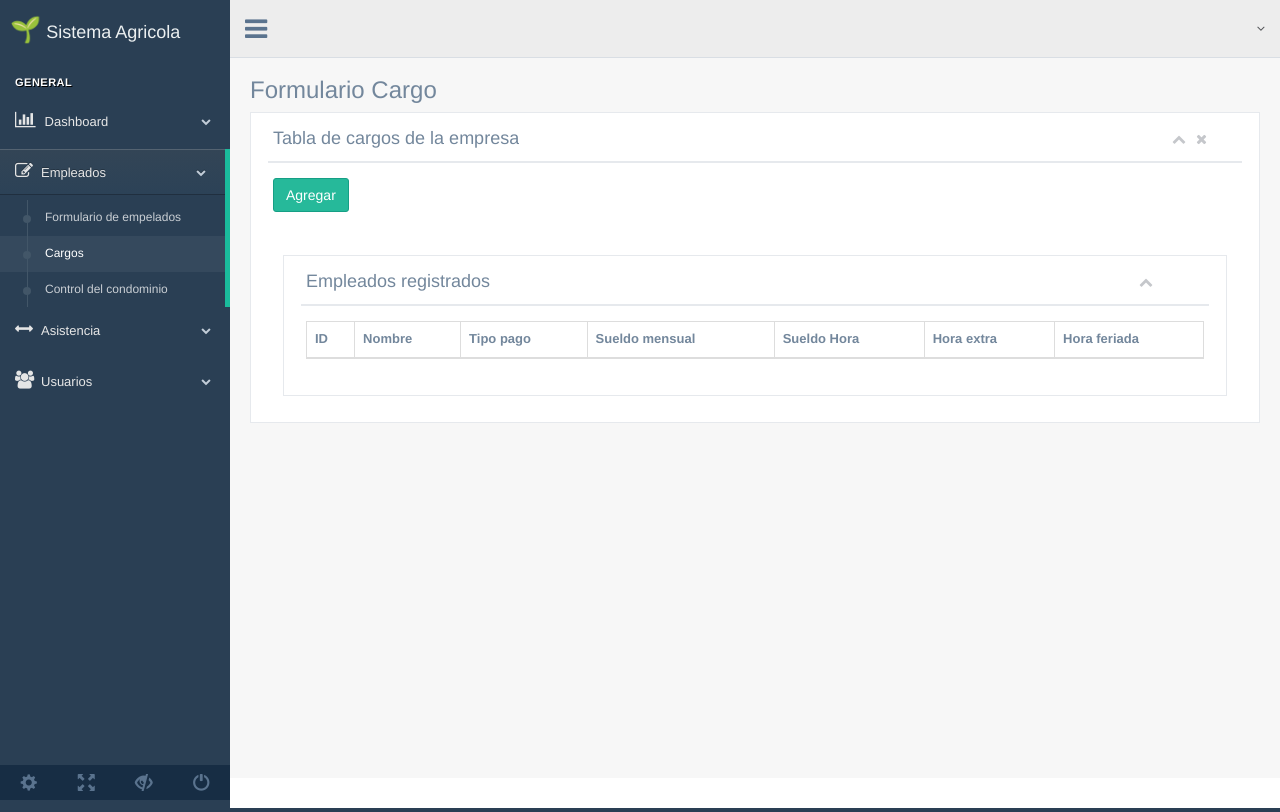
After one commit to melgar1992/recurso-humano-agricola, a CodeIgniter app: page /recurso-humano-agricola/Cargo in a window 1280 px wide. The commit adds this page. Run offline with CodeIgniter, Linux system fonts and the light colour scheme; lists and menus that the app fills with data are empty; some libraries are stand-ins or nearby versions.

Commit message:
Cargo
Se crearon los archivos para comenzar a trabajar en el cargos de la empresa.

```diff
--- a/application/config/autoload.php
+++ b/application/config/autoload.php
@@ -132,4 +132,4 @@ $autoload['language'] = array();
 |
 |	$autoload['model'] = array('first_model' => 'first');
 */
-$autoload['model'] = array('Empleado_model');
+$autoload['model'] = array('Empleado_model', 'Cargo_model');
--- /dev/null
+++ b/application/controllers/Cargo.php
@@ -0,0 +1,18 @@
+<?php
+defined('BASEPATH') or exit('No direct script access allowed');
+
+class Cargo extends BaseController
+{
+    function __construct()
+    {
+        parent::__construct();
+    }
+
+
+    public function index()
+    {
+        $data = array();
+
+        $this->loadView('Cargo','formularios/cargo/cargo_form', $data);
+    }
+}
--- /dev/null
+++ b/application/models/Cargo_model.php
@@ -0,0 +1,7 @@
+<?php
+class Cargo_model extends CI_Model
+{
+
+
+
+}
--- /dev/null
+++ b/application/views/formularios/cargo/cargo_form.php
@@ -0,0 +1,136 @@
+<div class="right_col" role="main">
+    <div class="">
+        <div class="page-title">
+            <div class="title_left">
+                <h3>Formulario Cargo</h3>
+            </div>
+        </div>
+        <br>
+        <div class="clearfix"></div>
+        <div class="row">
+            <div class="col-md-12 col-sm-12 col-xs-12">
+                <div class="x_panel">
+                    <div class="x_title">
+                        <h2>Tabla de cargos de la empresa</h2>
+                        <ul class="nav navbar-right panel_toolbox">
+                            <li><a class="collapse-link"><i class="fa fa-chevron-up"></i></a>
+                            </li>
+                            <li><a class="close-link"><i class="fa fa-close"></i></a>
+                            </li>
+                        </ul>
+                        <div class="clearfix"></div>
+                    </div>
+                    <div class="x_content">
+                        <div class="row">
+                            <div class="col-md-12 col-lg-12">
+                                <button class="btn btn-success" id='btn-nuevo' type="button" data-toggle="modal" data-target='#modal-empleados'>Agregar</button>
+                            </div>
+                        </div>
+                        <br>
+                        <br>
+                        <div class="col-md-12 col-sm-12 col-xs-12">
+                            <div class="x_panel">
+                                <div class="x_title">
+                                    <h2>Empleados registrados</h2>
+                                    <ul class="nav navbar-right panel_toolbox">
+                                        <li><a class="collapse-link"><i class="fa fa-chevron-up"></i></a>
+                                        </li>
+                                    </ul>
+                                    <div class="clearfix"></div>
+                                </div>
+                                <div class="x_content">
+
+                                    <div class="card-box table-responsive">
+                                        <table class="table table-striped table-bordered nowrap" id="tablaEmpleados" style="width:100%">
+                                            <thead>
+                                                <tr>
+                                                    <th>ID</th>
+                                                    <th>Nombre</th>
+                                                    <th>Tipo pago</th>
+                                                    <th>Sueldo mensual</th>
+                                                    <th>Sueldo Hora</th>
+                                                    <th>Hora extra</th>
+                                                    <th>Hora feriada</th>
+                                                </tr>
+                                            </thead>
+                                            <tbody>
+                                            </tbody>
+                                        </table>
+                                    </div>
+                                    <!-- Tabla responsiva-->
+                                </div>
+                                <!-- contenedor Tabla -->
+                            </div>
+                        </div>
+                        <!-- Contenedor de toda la tabla -->
+                    </div>
+                </div>
+            </div>
+        </div>
+    </div>
+</div>
+
+<div class="modal fade" id="modal-empleados">
+    <div class="modal-dialog">
+        <div class="modal-content">
+            <div class="modal-header">
+                <h4 class="modal-title">Formulario empleado</h4>
+            </div>
+            <form action="" id="formEmpleados">
+                <div class="modal-body">
+                    <p>Los campos con * son obligatorios</p>
+                    <div class="error_formulario">
+                    </div>
+
+                    <div class="form-group">
+                        <label class="control-label" for="ci">ci
+                        </label>
+                        <div class="">
+                            <input type="number" id="ci" maxlength="7" oninput="this.value=this.value.slice(0,this.maxLength)" name="ci" class="form-control col-md-7 col-xs-12" placeholder="Número de Carnet de Identidad">
+                        </div>
+                    </div>
+
+                    <div class="form-group">
+                        <label class="control-label" for="nombres">Nombres <span class="required">*</span>
+                        </label>
+                        <div class="">
+                            <input type="text" id="nombres" onkeyup="mayus(this);" minlength="0" maxlength="45" name="nombres" required="required" class="form-control col-md-7 col-xs-12">
+                        </div>
+                    </div>
+                    <div class="form-group">
+                        <label class="control-label" for="apellidos">Apellidos <span class="required">*</span>
+                        </label>
+                        <div class="">
+                            <input type="text" minlength="0" onkeyup="mayus(this);" maxlength="45" id="apellidos" name="apellidos" required="required" class="form-control col-md-7 col-xs-12">
+                        </div>
+                    </div>
+                    <div class="form-group">
+                        <label for="telefono" class="control-label">Telefono<span class="required">*</span>
+                        </label>
+                        <div class="">
+                            <input id="telefono" maxlength="8" oninput="this.value=this.value.slice(0,this.maxLength)" class="form-control col-md-7 col-xs-12" type="number" name="telefono" required="required" placeholder="77800975-34622503">
+                        </div>
+                    </div>
+                    <div class="form-group">
+                        <label for="direccion" class="control-label">Dirección
+                        </label>
+                        <div class="">
+                            <textarea name="direccion" id="direccion" class="form-control" rows="2" placeholder="Dirección"></textarea>
+                        </div>
+                    </div>
+
+                </div>
+                <br>
+                <div class="modal-footer">
+                    <button type="button" class="btn btn-danger pull-left" id="btn-cerrar" data-dismiss="modal">Cerrar</button>
+                    <button class="btn btn-primary pull-right" type="reset">Borrar</button>
+                    <button type="submit" class="btn btn-success pull-right" id="btn-guardar">Guardar</button>
+                </div>
+            </form>
+        </div>
+
+        <!-- /.modal-content -->
+    </div>
+    <!-- /.modal-dialog -->
+</div>
+<!-- /.modal -->
--- a/application/views/template/sidebar.php
+++ b/application/views/template/sidebar.php
@@ -23,7 +23,7 @@
                                 <li><a><i class="fa fa-edit"></i>Empleados<span class="fa fa-chevron-down"></span></a>
                                     <ul class="nav child_menu">
                                         <li><a href="<?php echo base_url(); ?>Empleado">Formulario de empelados</a></li>
-                                        <li><a href="<?php echo base_url(); ?>">Cateogira de visitas</a></li>
+                                        <li><a href="<?php echo base_url(); ?>Cargo">Cargos</a></li>
                                         <li><a href="<?php echo base_url(); ?>">Control del condominio</a></li>
 
                                     </ul>
--- /dev/null
+++ b/assets/JavaScript/JsCargo.js
@@ -0,0 +1,4 @@
+$(document).ready(function () {
+    opcion = '';
+    document.title = 'Sistema Agricola| Cargo';
+});
```
